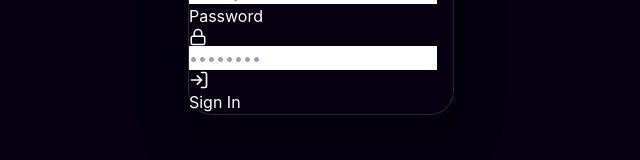
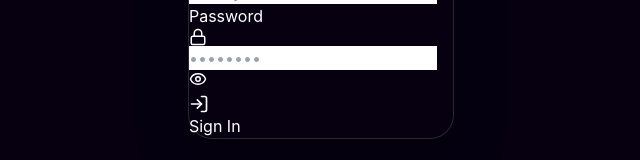
Before and after one commit to ArulventhanGM/FaceNet, a React (Vite) app in the folder attendance-ui/: page / in a window 1280 px wide. Shown: the part 187-347 px from the top of the page, without its empty margins (319-959 px from the left). Built offline with nearby package versions, Linux system fonts and the light colour scheme.

Commit message:
feat: add password visibility toggle to login form

```diff
--- a/attendance-ui/src/pages/Login.jsx
+++ b/attendance-ui/src/pages/Login.jsx
@@ -1,10 +1,11 @@
 import React, { useState } from 'react';
 import BorderGlow from '../components/BorderGlow';
-import { LogIn, User, Lock, Sparkles } from 'lucide-react';
+import { LogIn, User, Lock, Sparkles, Eye, EyeOff } from 'lucide-react';
 
 export default function Login({ onLogin }) {
   const [username, setUsername] = useState('');
   const [password, setPassword] = useState('');
+  const [showPassword, setShowPassword] = useState(false);
   const [error, setError] = useState('');
 
   const handleSubmit = (e) => {
@@ -54,12 +55,21 @@ export default function Login({ onLogin }) {
                     <Lock size={18} className="text-gray-500" />
                   </div>
                   <input
-                    type="password"
+                    type={showPassword ? 'text' : 'password'}
                     value={password}
                     onChange={(e) => setPassword(e.target.value)}
-                    className="w-full bg-[#10081c]/80 border border-white/10 text-white text-sm rounded-xl focus:ring-2 focus:ring-[#c084fc] focus:border-[#c084fc] block pl-11 p-3.5 transition-all outline-none placeholder-gray-600"
+                    className="w-full bg-[#10081c]/80 border border-white/10 text-white text-sm rounded-xl focus:ring-2 focus:ring-[#c084fc] focus:border-[#c084fc] block pl-11 pr-11 p-3.5 transition-all outline-none placeholder-gray-600"
                     placeholder="••••••••"
                   />
+                  <div className="absolute inset-y-0 right-0 pr-3 flex items-center">
+                    <button
+                      type="button"
+                      onClick={() => setShowPassword(!showPassword)}
+                      className="p-1 hover:bg-white/5 rounded-md text-gray-500 hover:text-gray-300 transition-colors cursor-pointer"
+                    >
+                      {showPassword ? <EyeOff size={18} /> : <Eye size={18} />}
+                    </button>
+                  </div>
                 </div>
               </div>
 
```
